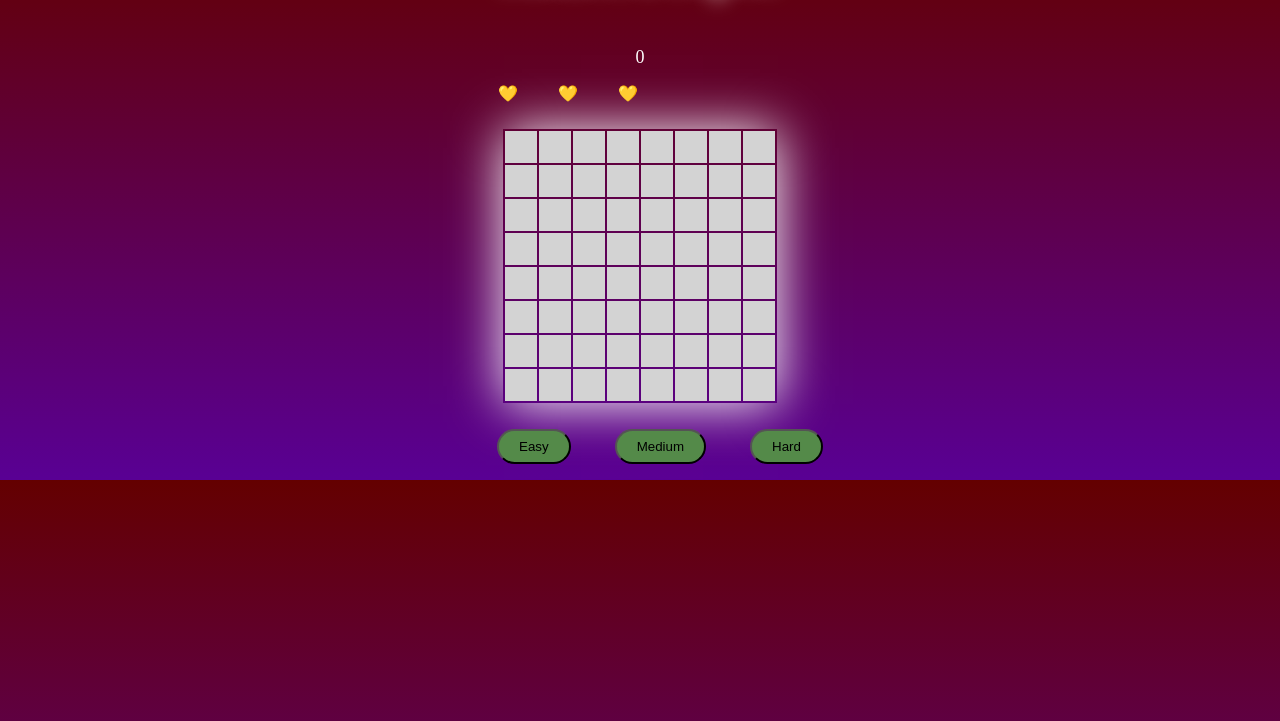
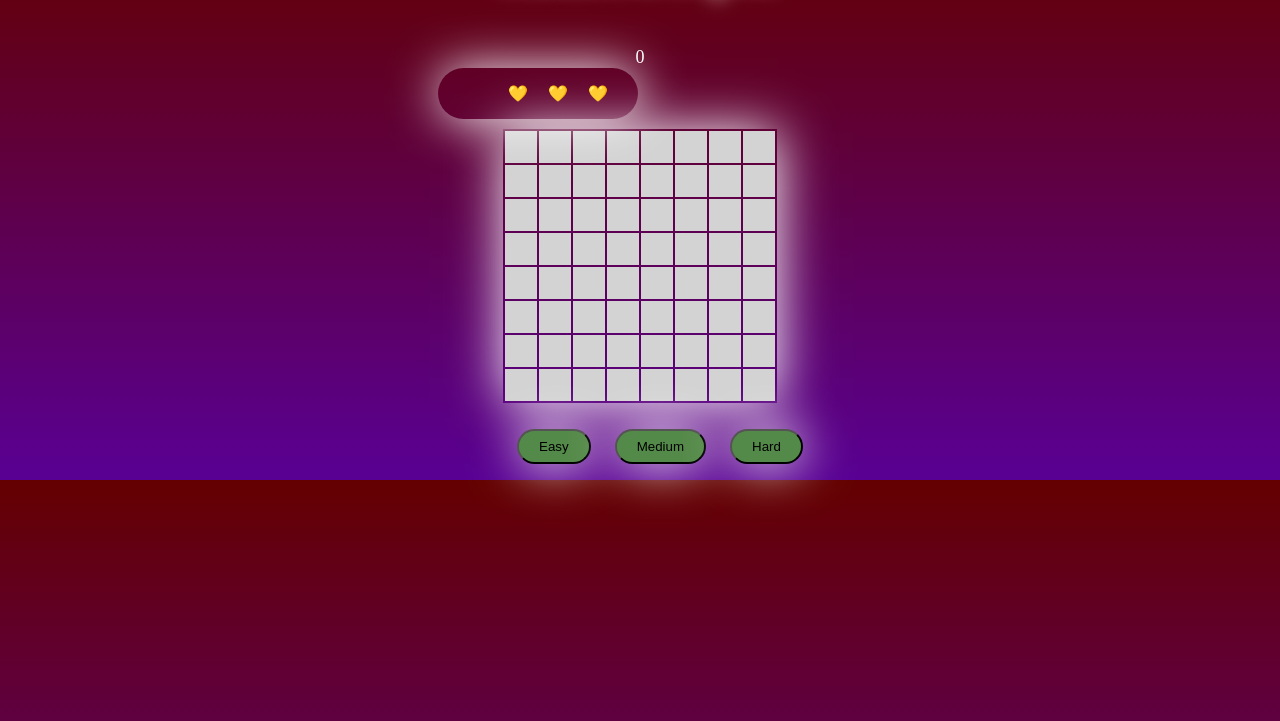
Before and after one commit to michaelmichaeli/FirstOne, a plain HTML site: page index.html in a window 1280 px wide. Shown: the part 69-790 px from the top of the page. Drawn offline with Linux system fonts and the light colour scheme.

Commit message:
Update app.css

```diff
--- a/css/app.css
+++ b/css/app.css
@@ -46,7 +46,7 @@ li {
     float: center;
     padding: 10px;
     margin: 10px
-
+    box-shadow: 1px 1px 50px rgb(255, 255, 255);
 }
 table {
     margin: auto;
@@ -61,7 +61,7 @@ table {
     width: 120px;
     float: none;
     width: 200px;
-
+    box-shadow: 1px 1px 50px rgb(255, 255, 255);
 }
 
 .lives {
@@ -72,6 +72,7 @@ table {
     cursor: default;
     float: none;
     width: 200px;
+    box-shadow: 1px 1px 50px rgb(255, 255, 255);
 }
 
 .time p {
@@ -117,6 +118,7 @@ button {
     border-radius: 20px;
     /* margin-top: 30px; */
     background-color: #548a49;
+    box-shadow: 1px 1px 50px rgb(255, 255, 255);
 }
 
 button:hover {
```
